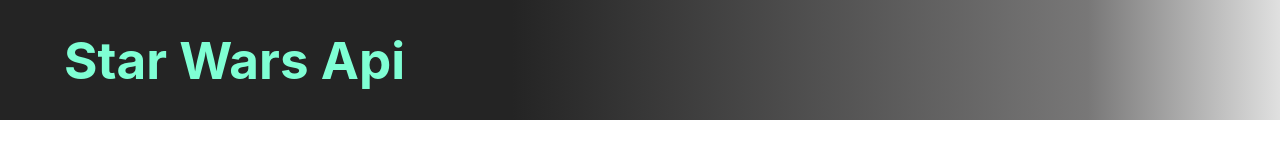
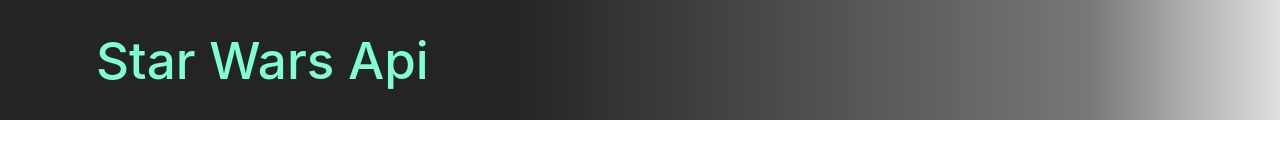
Before and after one commit to RE15EL/react-starwar-app, a React (Vite) app: page / in a window 1280 px wide. Shown: the top 158 px of the page. Built offline with nearby package versions, Linux system fonts and the light colour scheme; no server answers.

Commit message:
refactor band actions

```diff
--- a/src/components/header/Header.css
+++ b/src/components/header/Header.css
@@ -1,7 +1,7 @@
 .header{
     width: 100vw;
     height: 120px;
-    padding: 0 4rem;
+    padding: 0 6rem;
 
     background: rgb(36,36,36);
     background: linear-gradient(90deg,
@@ -12,3 +12,13 @@
     align-items: center;
     color: aquamarine;
 }
+
+.brand{
+  font-size: 3.2em;
+  line-height: 1.1;
+  color: aquamarine;
+}
+.brand:hover{
+  color: aqua;
+  text-shadow: 0 0 15px aquamarine;
+}
--- a/src/components/header/Header.jsx
+++ b/src/components/header/Header.jsx
@@ -1,9 +1,10 @@
 import './Header.css';
+import { Link } from 'react-router-dom';
 
 export default function Header() {
   return (
     <header className='header'>
-        <h1 className='brand'>Star Wars Api</h1>
+        <Link to="/" className='brand'>Star Wars Api</Link>
     </header>
   )
 }
```
